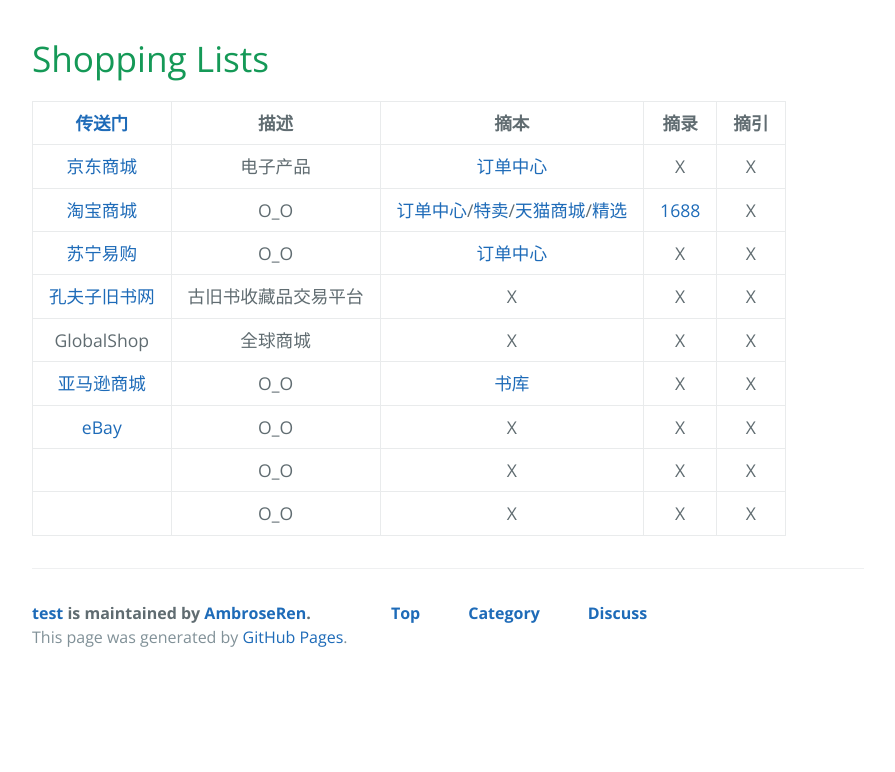
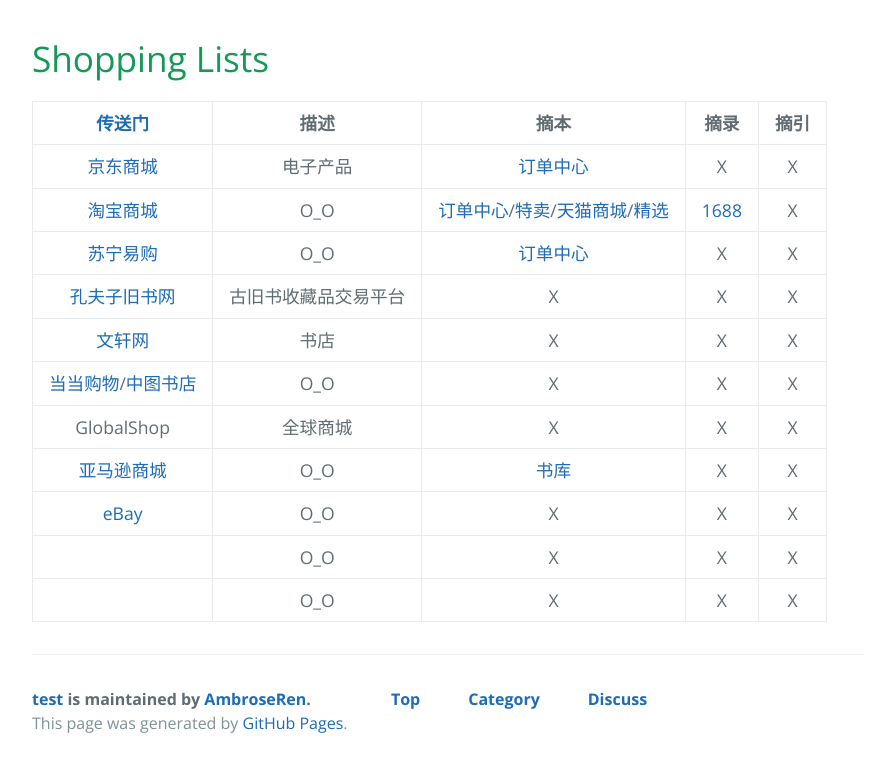
Before and after one commit to AmbroseRen/test, a Jekyll site: the page built from Library/shopping.md, in a window 1280 px wide. Shown: the top 772 px of the page, without its empty margins (192-1087 px from the left). Built offline with Jekyll 4.4.1, drawn with Linux system fonts in a browser that asks for light colours; our own code applies the rules of GitHub Pages for plain Markdown files; the repository's description, which GitHub fills in, is left out.

Commit message:
Update shopping.md

```diff
--- a/Library/shopping.md
+++ b/Library/shopping.md
@@ -6,6 +6,8 @@
 | [淘宝商城](https://ai.taobao.com/) | O_O | [订单中心](https://buyertrade.taobao.com/trade/itemlist/list_bought_items.htm)/[特卖](https://temai.taobao.com/)/[天猫商城](https://www.tmall.com/)/[精选](https://pages.tmall.com/wow/portal/act/jxtmall) | [1688](https://www.1688.com/) | X |
 | [苏宁易购](https://www.suning.com/) | O_O | [订单中心](https://order.suning.com/order/orderList.do) | X | X |
 | [孔夫子旧书网](https://www.kongfz.com/) | 古旧书收藏品交易平台 | X | X | X |
+| [文轩网](https://www.winxuan.com/) | 书店 | X | X | X |
+| [当当购物](http://www.dangdang.com/)/[中图书店](http://www.bookschina.com/) | O_O | X | X | X |
 | GlobalShop | 全球商城 | X | X | X |
 | [亚马逊商城](https://www.amazon.cn/) | O_O | [书库](https://www.amazon.cn/b?ie=UTF8&node=1974754071) | X | X |
 | [eBay](https://www.ebay.com/) | O_O | X | X | X |
```
